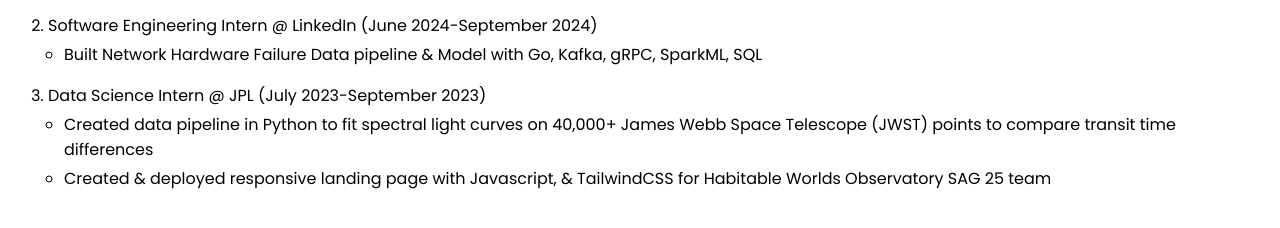
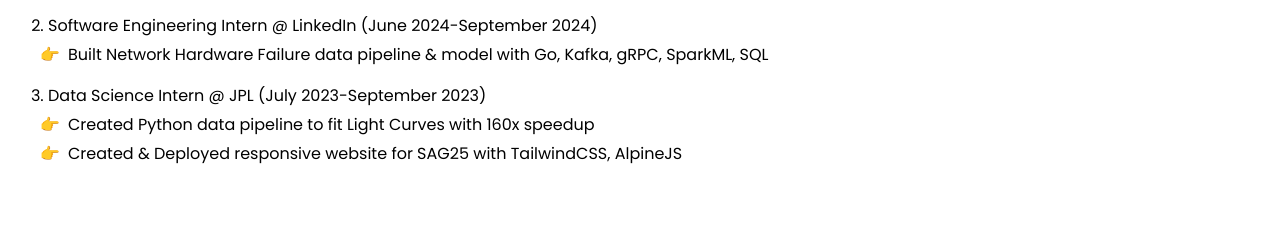
Before and after one commit to aidanrob12/aidanrob12.github.io, a plain HTML site: page index.html in a window 1280 px wide. Shown: the part 172-400 px from the top of the page. Drawn offline with Linux system fonts and the light colour scheme; a web font is replaced by a local one.

Commit message:
changed inner most bullet styling

```diff
--- a/index.css
+++ b/index.css
@@ -48,4 +48,9 @@
 ul > li {
     margin-left: 1rem;
     margin-top: 0.25rem;
+    padding-left: 0.25rem;
 }
+
+ol li ul li::marker {
+    content: "👉 ";
+}
--- a/index.html
+++ b/index.html
@@ -32,7 +32,7 @@
                         Software Engineering Intern @ LinkedIn (June
                         2024-September 2024)
                         <li>
-                            Built Network Hardware Failure Data pipeline & Model
+                            Built Network Hardware Failure data pipeline & model
                             with Go, Kafka, gRPC, SparkML, SQL
                         </li>
                     </ul>
@@ -41,14 +41,12 @@
                     <ul>
                         Data Science Intern @ JPL (July 2023-September 2023)
                         <li>
-                            Created data pipeline in Python to fit spectral
-                            light curves on 40,000+ James Webb Space Telescope
-                            (JWST) points to compare transit time differences
+                            Created Python data pipeline to fit Light Curves
+                            with 160x speedup
                         </li>
                         <li>
-                            Created & deployed responsive landing page with
-                            Javascript, & TailwindCSS for Habitable Worlds
-                            Observatory SAG 25 team
+                            Created & Deployed responsive website for SAG25 with
+                            TailwindCSS, AlpineJS
                         </li>
                     </ul>
                 </li>
```
